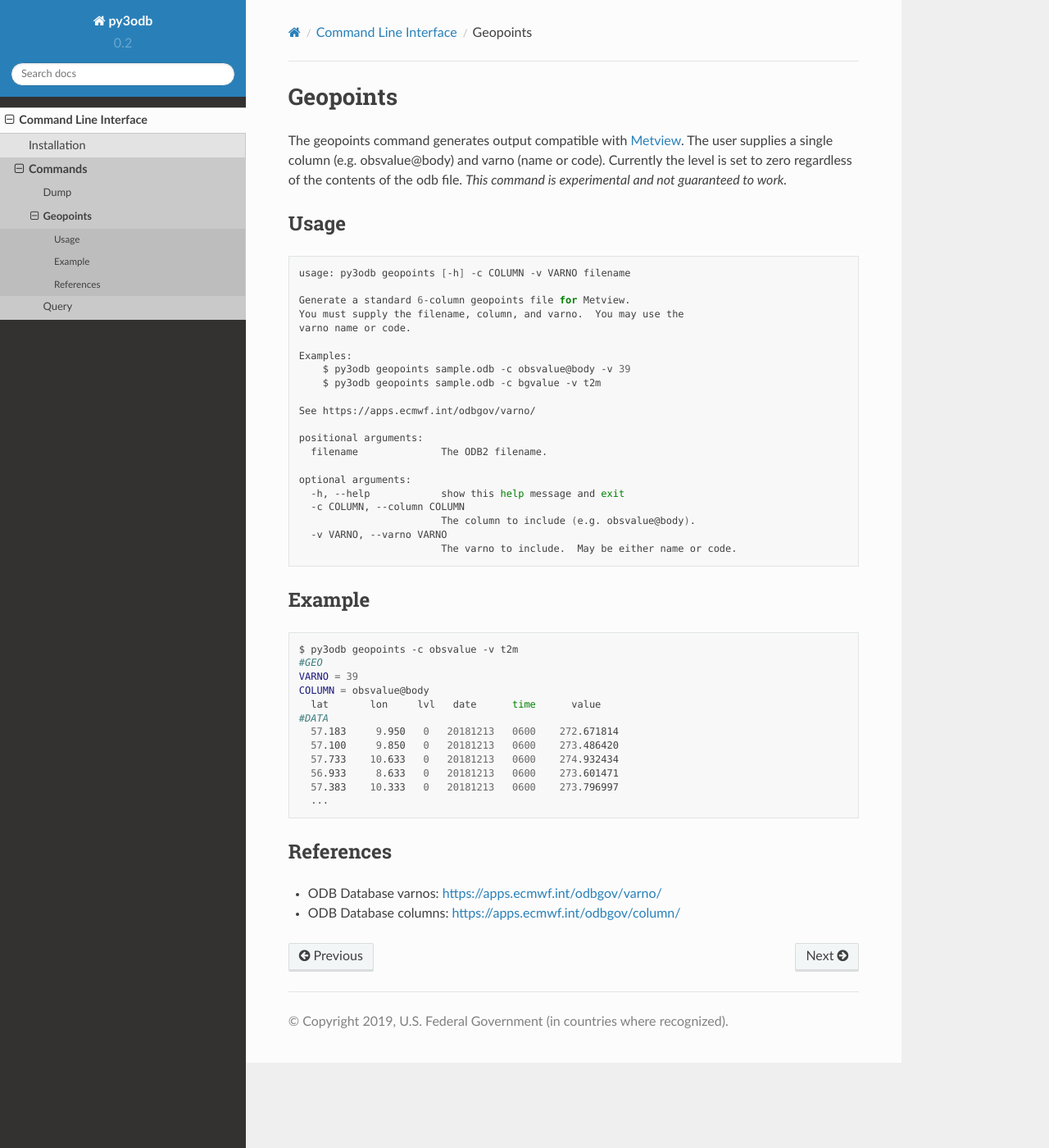
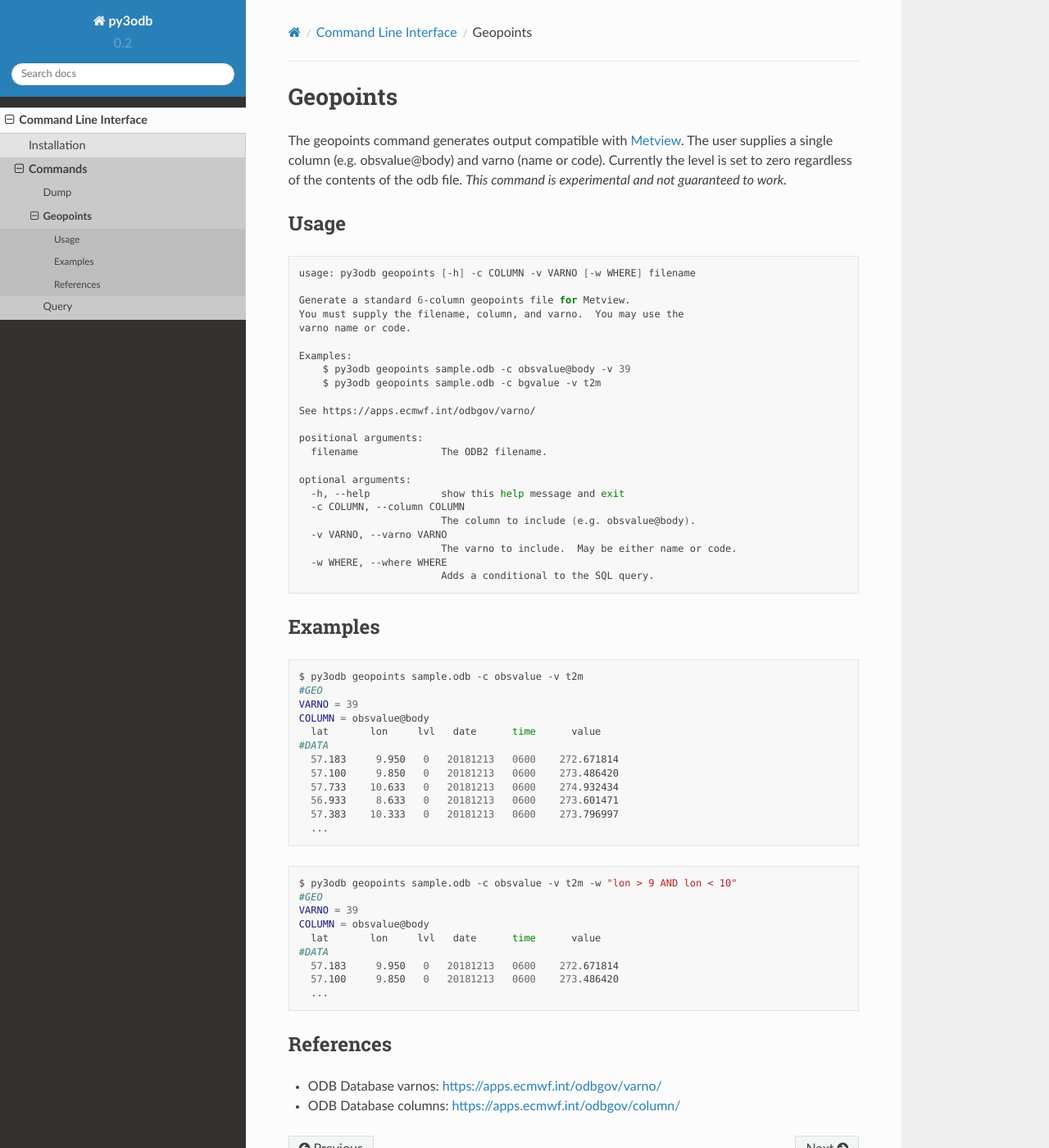
Before and after one commit to opus49/py3odb, a Sphinx documentation site: the page built from docs/cli/geopoints.rst, in a window 1280 px wide and 1400 px high. Shown: the whole window at 82% size. Built offline with Sphinx 7.4.7 and the Read the Docs theme 2.0.0, drawn with Linux system fonts in a browser that asks for light colours.

Commit message:
Added --where to geopoints

```diff
--- a/docs/cli/geopoints.rst
+++ b/docs/cli/geopoints.rst
@@ -8,7 +8,7 @@ Usage
 -----
 .. code-block:: bash
 
-    usage: py3odb geopoints [-h] -c COLUMN -v VARNO filename
+    usage: py3odb geopoints [-h] -c COLUMN -v VARNO [-w WHERE] filename
 
     Generate a standard 6-column geopoints file for Metview.
     You must supply the filename, column, and varno.  You may use the
@@ -29,13 +29,15 @@ Usage
                             The column to include (e.g. obsvalue@body).
       -v VARNO, --varno VARNO
                             The varno to include.  May be either name or code.
+      -w WHERE, --where WHERE
+                            Adds a conditional to the SQL query.
 
 
-Example
--------
+Examples
+--------
 .. code-block:: bash
 
-    $ py3odb geopoints -c obsvalue -v t2m
+    $ py3odb geopoints sample.odb -c obsvalue -v t2m
     #GEO
     VARNO = 39
     COLUMN = obsvalue@body
@@ -49,6 +51,19 @@ Example
       ...
 
 
+.. code-block:: bash
+
+    $ py3odb geopoints sample.odb -c obsvalue -v t2m -w "lon > 9 AND lon < 10"
+    #GEO
+    VARNO = 39
+    COLUMN = obsvalue@body
+      lat       lon     lvl   date      time      value
+    #DATA
+      57.183     9.950   0   20181213   0600    272.671814
+      57.100     9.850   0   20181213   0600    273.486420
+      ...
+
+
 References
 ----------
 - ODB Database varnos: https://apps.ecmwf.int/odbgov/varno/
```
Also changed, not shown: CHANGELOG.md (+8 -1 lines), 1 other file.
